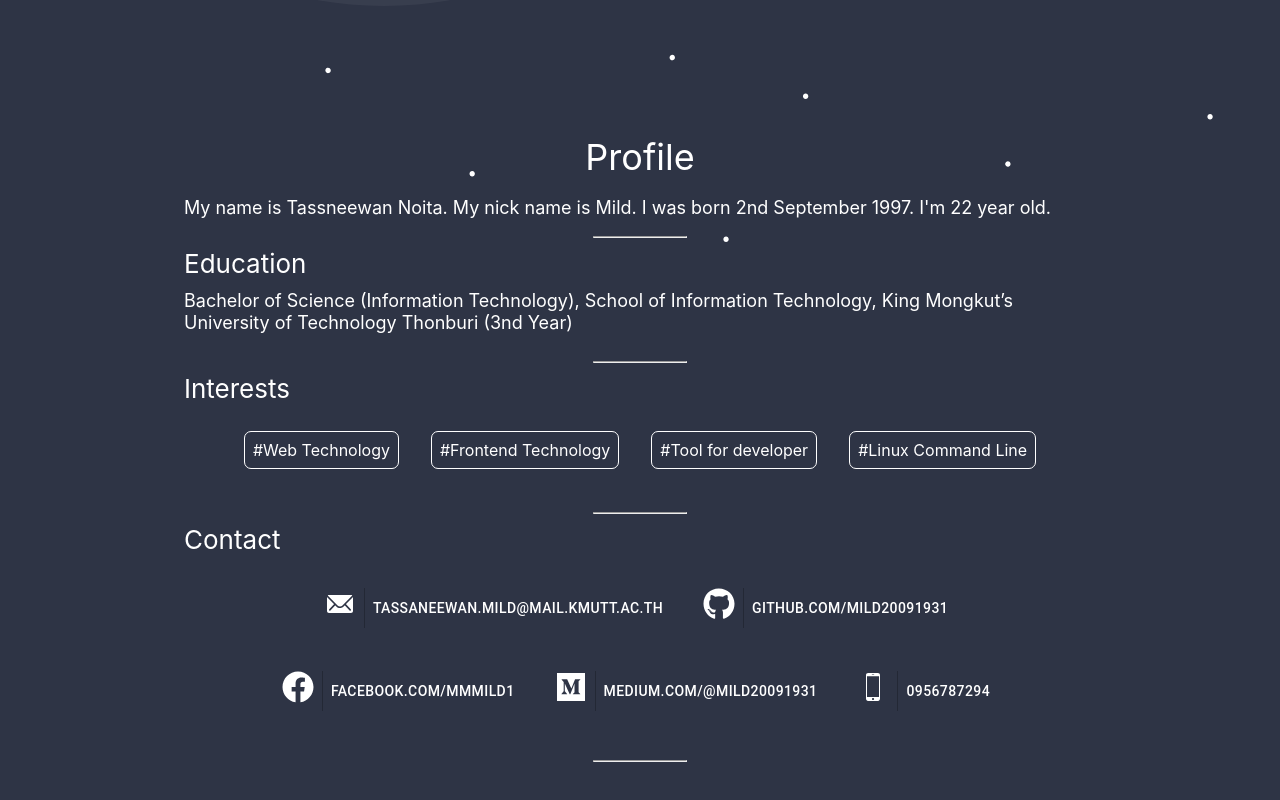
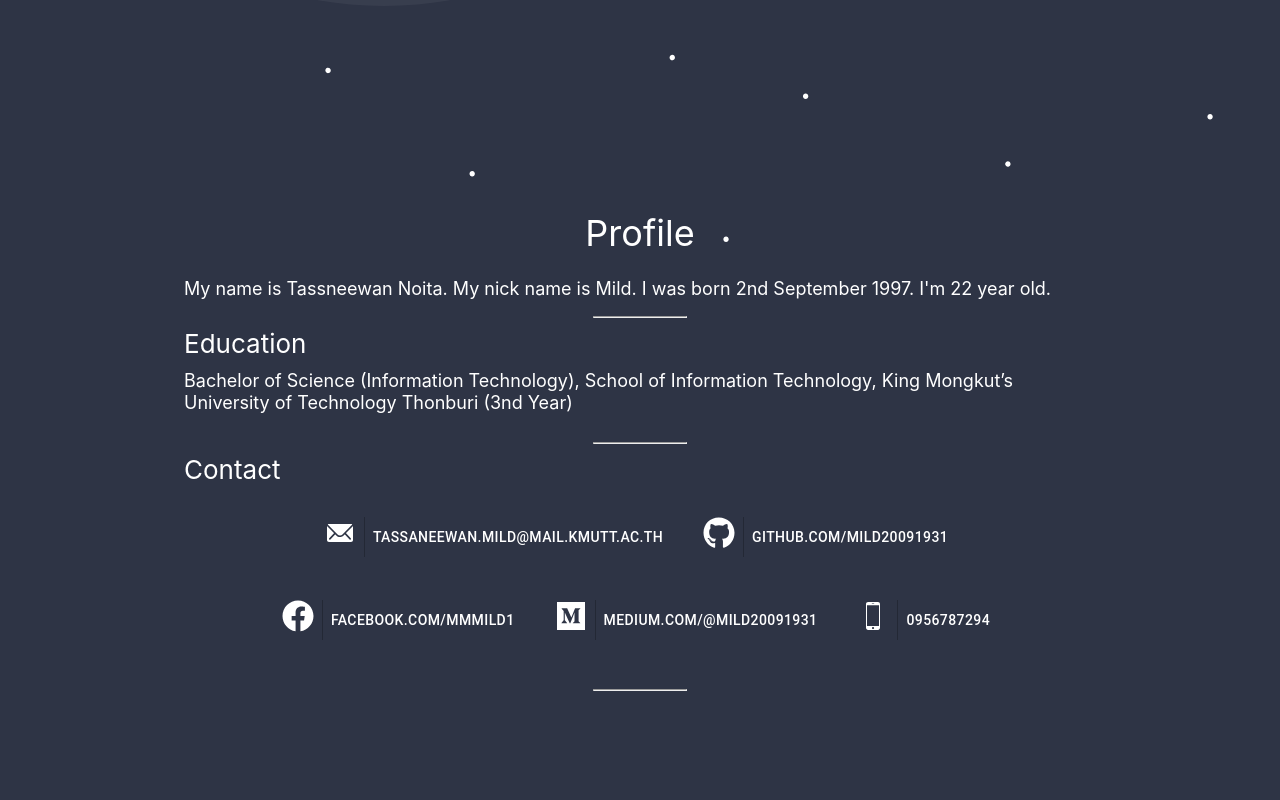
Before and after one commit to mild20091931/mild-portfolio, a React (Create React App) app: page / in a window 1280 px wide. Shown: the part 762-1562 px from the top of the page. Built offline with nearby package versions, Linux system fonts and the light colour scheme.

Commit message:
[Update] comment Interests

```diff
--- a/src/component/Profile/index.js
+++ b/src/component/Profile/index.js
@@ -53,7 +53,7 @@ class index extends Component {
     <React.Fragment>
       <Container maxWidth="md">
         <Grid item md="12" justify="center">
-          <Title textAlign='center' lineHeight='30px'>Profile</Title>
+          <Title textAlign='center' lineHeight='40px'>Profile</Title>
           <Subtitle>My name is Tassneewan Noita. My nick name is Mild. I was born 2nd September 1997. I'm 22 year old.</Subtitle>
         </Grid>
         <Hr/>
@@ -62,7 +62,7 @@ class index extends Component {
           <Subtitle lineHeight='22px'>Bachelor of Science (Information Technology), School of Information Technology, King Mongkut’s University of Technology Thonburi (3nd Year)</Subtitle>
         </Grid>
         <Hr/>
-        <Grid item md="12">
+        {/* <Grid item md="12">
           <Header>Interests</Header>
             <Grid container direction="row" justify="center" item md="12">
               {interests.map((data,i) => {
@@ -75,8 +75,8 @@ class index extends Component {
                 )
               })}
             </Grid>
-        </Grid>
-        <Hr/>
+        </Grid> */}
+        {/* <Hr/> */}
         <Grid item md="12">
           <Header>Contact</Header>
             <Grid container direction="row" justify="center" item md="12">
```
